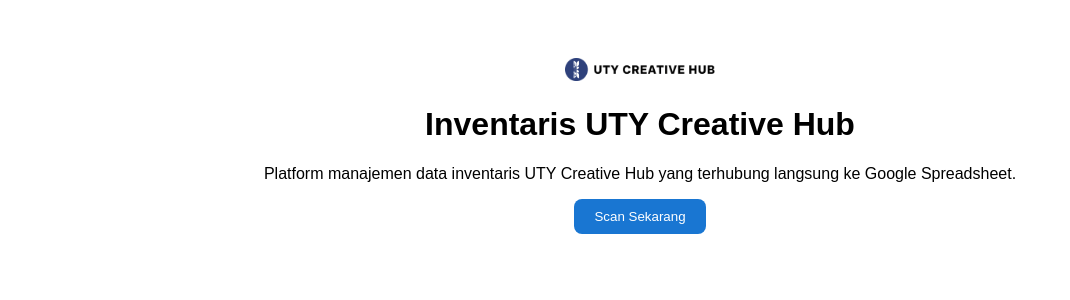
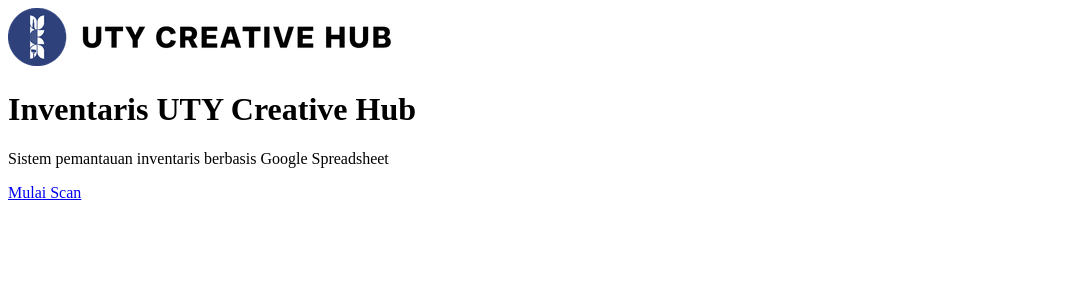
Before and after one commit to oveuabe/Inventaris-UCH, a PHP site: page / in a window 1280 px wide. Shown: the top 300 px of the page, without its empty margins (0-1070 px from the left). Run offline with PHP 8.4, Linux system fonts and the light colour scheme.

Commit message:
Update index.php

```diff
--- a/index.php
+++ b/index.php
@@ -2,21 +2,16 @@
 <html lang="en">
 <head>
   <meta charset="UTF-8">
-  <title>UTY Creative Hub</title>
-  <link rel="icon" type="image/png" href="icon.png">
-  <style>
-    body { font-family: sans-serif; text-align: center; padding: 50px; }
-    img { max-width: 150px; }
-    .btn { padding: 10px 20px; background: #1976d2; color: white; border: none; border-radius: 8px; cursor: pointer; }
-  </style>
+  <title>Inventaris UTY Creative Hub</title>
+  <link rel="icon" href="icon.png">
+  <link rel="stylesheet" href="style.css">
 </head>
 <body>
-  <img src="logo.png" alt="UTY Creative Hub Logo">
-  <h1>Inventaris UTY Creative Hub</h1>
-  <p>Platform manajemen data inventaris UTY Creative Hub yang terhubung langsung ke Google Spreadsheet.</p>
-
-  <a href="scan.php">
-    <button class="btn">Scan Sekarang</button>
-  </a>
+  <div class="container center">
+    <img src="logo.png" alt="Logo" class="logo">
+    <h1>Inventaris UTY Creative Hub</h1>
+    <p>Sistem pemantauan inventaris berbasis Google Spreadsheet</p>
+    <a href="scan.php" class="btn">Mulai Scan</a>
+  </div>
 </body>
 </html>
```
